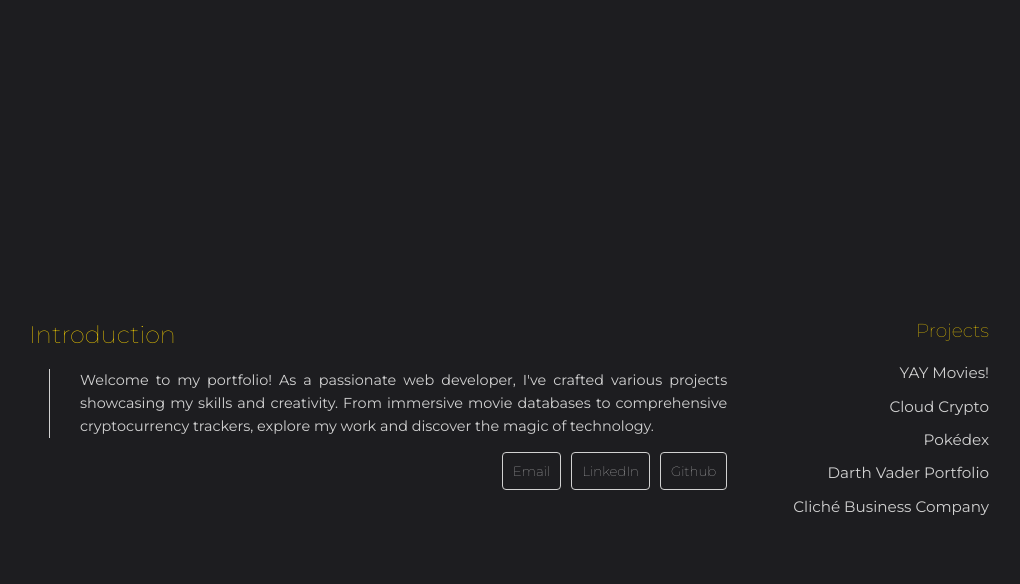
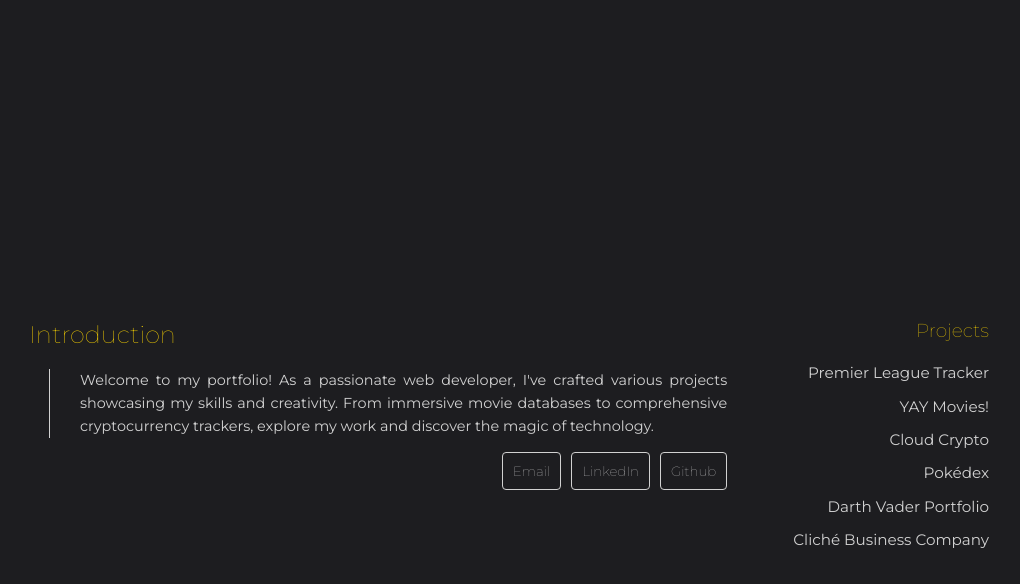
Before and after one commit to joseph-johnson27001/portfolio, a Vue app: page / in a window 1280 px wide. Both pictures are taken after a click on the icon 625 px from the left and 746 px from the top of the page. Shown: the top 584 px of the page, without its empty margins (131-1151 px from the left). Built offline with nearby package versions, Linux system fonts and the light colour scheme.

Commit message:
Premier league links

```diff
--- a/src/components/MainArea.vue
+++ b/src/components/MainArea.vue
@@ -45,6 +45,12 @@
       <div class="selection-container">
         <h3 class="project-heading">Projects</h3>
         <ul>
+          <li
+            :class="{ active: projectName === 'Premier League Tracker' }"
+            @click="animateProject('Premier League Tracker')"
+          >
+            Premier League Tracker
+          </li>
           <li
             :class="{ active: projectName === 'YAY Movies!' }"
             @click="animateProject('YAY Movies!')"
@@ -149,6 +155,7 @@ export default {
       animateOut: false,
       animateIn: false,
       projectDescriptions: {
+        "Premier League Tracker": "PREMIER LEAGUE STUFF",
         "Cliché Business Company":
           "This project is a tongue-in-cheek representation of a typical business landing page, developed using HTML, CSS, and JavaScript. Embracing the clichés of corporate websites, it features all the classic elements you'd expect – from stock photos of smiling employees to buzzword-filled mission statements.",
         "YAY Movies!":
@@ -162,6 +169,8 @@ export default {
         Introduction:
           "Welcome to my portfolio! As a passionate web developer, I've crafted various projects showcasing my skills and creativity. From immersive movie databases to comprehensive cryptocurrency trackers, explore my work and discover the magic of technology.",
       },
+      PremierLeagueCodeLink:
+        "https://github.com/joseph-johnson27001/my-football",
       ClicheCodeLink:
         "https://github.com/joseph-johnson27001/Business-Landing-Page",
       YAYMoviesCodeLink:
@@ -173,6 +182,7 @@ export default {
         "https://github.com/joseph-johnson27001/Darth-Vader-Portfolio",
       darthVaderInspirationLink:
         "https://dribbble.com/shots/11199542-Neteor-Web-Designer-Portfolio-HTML5/attachments/2805050?mode=media",
+      PremierLeagueSite: "https://my-football.netlify.app/",
       YAYMoviesSite: "https://yay-movies-database.netlify.app",
       pokedexSite: "https://pokedex-database.netlify.app/",
       darthVaderSite: "https://darth-vader-portfolio.netlify.app/",
@@ -186,6 +196,9 @@ export default {
       if (this.projectName === "YAY Movies!") {
         links.codeLink = this.YAYMoviesCodeLink;
         links.siteLink = this.YAYMoviesSite;
+      } else if (this.projectName === "Premier League Tracker") {
+        links.codeLink = this.PremierLeagueCodeLink;
+        links.siteLink = this.PremierLeagueSite;
       } else if (this.projectName === "Pokédex") {
         links.codeLink = this.pokedexCodeLink;
         links.siteLink = this.pokedexSite;
```
